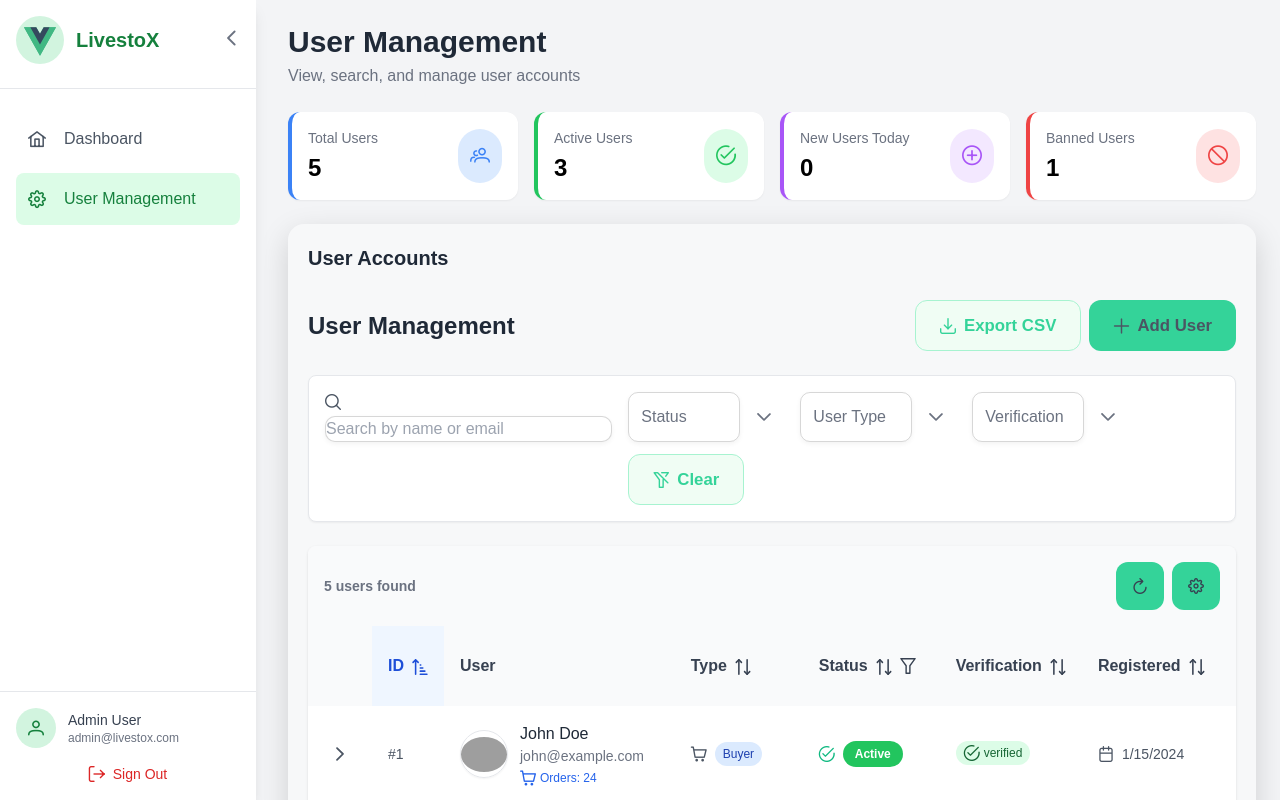
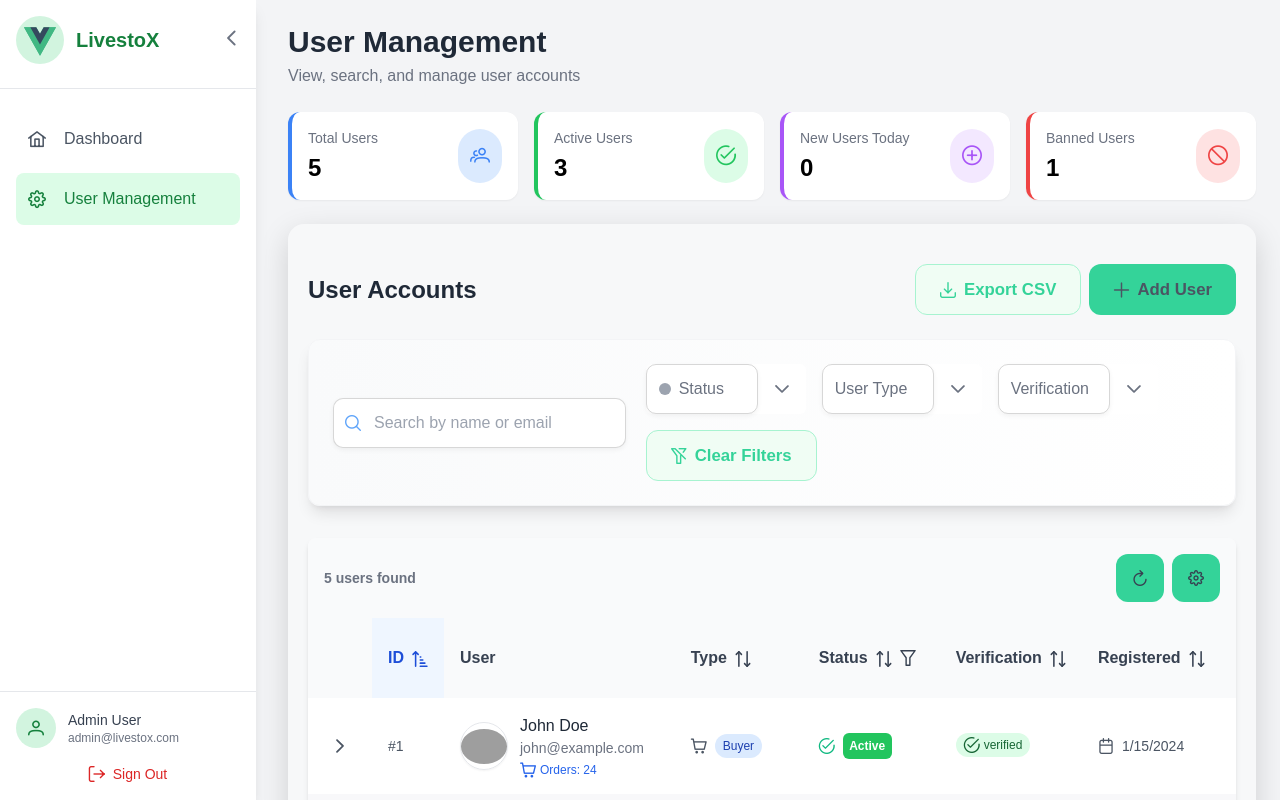
Before and after one commit to LawX22/LivestoX2, a Vue app: page /admin/userManagement in a window 1280 px wide. Built offline with nearby package versions, Linux system fonts and the light colour scheme; grey boxes are pictures that could not be loaded; a web font is replaced by a local one.

Commit message:
Improved UI

```diff
--- a/src/components/Admin/UserTable.vue
+++ b/src/components/Admin/UserTable.vue
@@ -61,7 +61,7 @@
             default: false
         }
     },
-    emits: ['view-user', 'ban-user', 'edit-user', 'delete-user'],
+    emits: ['view-user', 'ban-user', 'unban-user', 'edit-user'],
     setup(props, { emit }) {
         const searchQuery = ref('');
         const statusFilter = ref(null);
@@ -118,12 +118,6 @@
                         icon: 'pi pi-ban',
                         command: () => banUser(selectedUser.value),
                         disabled: selectedUser.value?.status === 'banned'
-                    },
-                    {
-                        label: 'Delete User',
-                        icon: 'pi pi-trash',
-                        command: () => deleteUser(selectedUser.value),
-                        class: 'text-red-600'
                     }
                 ]
             }
@@ -218,17 +212,12 @@
             if (user) emit('ban-user', user);
         };
 
+        const unbanUser = (user: User | null) => {
+            if (user) emit('unban-user', user);
+        };
+
         const editUser = (user: User | null) => {
             if (user) emit('edit-user', user);
-        };
-
-        const deleteUser = (user: User | null) => {
-            if (user) emit('delete-user', user);
-        };
-
-        const toggleMenu = (event: Event, user: User) => {
-            selectedUser.value = user;
-            actionsMenu.value.toggle(event);
         };
 
         const formatDate = (dateString: string) => {
@@ -271,7 +260,7 @@
 
         const rowClass = (data: User) => {
             return {
-                'hover:bg-blue-50 transition-colors duration-150': true,
+                'hover:bg-blue-50 transition-colors duration-200': true,
                 'bg-red-50': data.status === 'banned'
             };
         };
@@ -295,9 +284,8 @@
             getVerificationIcon,
             viewUser,
             banUser,
+            unbanUser,
             editUser,
-            deleteUser,
-            toggleMenu,
             actionsMenu,
             menuItems,
             expandedRows,
@@ -321,7 +309,7 @@
 
         <!-- Header with title and export -->
         <div class="flex justify-between items-center mb-6">
-            <h2 class="text-2xl font-semibold text-gray-800">User Management</h2>
+            <h2 class="text-2xl font-bold text-gray-800">User Accounts</h2>
             <div class="flex gap-2">
                 <Button icon="pi pi-download" label="Export CSV" class="p-button-outlined" @click="exportCSV" />
                 <Button icon="pi pi-plus" label="Add User" class="p-button" />
@@ -329,22 +317,111 @@
         </div>
 
         <!-- Search and Filter Controls -->
-        <div class="p-4 bg-white rounded-lg shadow-sm border border-gray-200 mb-6">
-            <div class="grid grid-cols-1 md:grid-cols-12 gap-4">
-                <div class="col-span-1 md:col-span-4">
-                    <span class="p-input-icon-left w-full">
-                        <i class="pi pi-search" />
-                        <InputText v-model="searchQuery" placeholder="Search by name or email" class="w-full rounded-lg" />
-                    </span>
+        <div class="p-6 bg-gradient-to-r from-gray-50 to-white rounded-xl shadow-lg border border-gray-100 mb-8">
+            <div class="flex flex-col md:flex-row gap-5 items-start md:items-center">
+                <!-- Enhanced Search Bar -->
+                <div class="w-full md:w-1/3">
+                    <div class="relative group">
+                        <span
+                            class="absolute inset-y-0 left-0 flex items-center pl-3 text-blue-400 group-hover:text-blue-600 transition-colors">
+                            <i class="pi pi-search"></i>
+                        </span>
+                        <InputText v-model="searchQuery" placeholder="Search by name or email"
+                            class="w-full pl-10 pr-4 py-3 rounded-lg bg-white border-0 shadow-sm focus:outline-none transition-all" />
+                    </div>
                 </div>
-                <div class="col-span-1 md:col-span-8 flex flex-wrap gap-3">
-                    <Dropdown v-model="statusFilter" :options="statusOptions" optionLabel="label"
-                        class="w-full md:w-40 rounded-lg" placeholder="Status" />
-                    <Dropdown v-model="typeFilter" :options="typeOptions" optionLabel="label"
-                        class="w-full md:w-40 rounded-lg" placeholder="User Type" />
-                    <Dropdown v-model="verificationFilter" :options="verificationOptions" optionLabel="label"
-                        class="w-full md:w-40 rounded-lg" placeholder="Verification" />
-                    <Button icon="pi pi-filter-slash" label="Clear" class="p-button-outlined" @click="clearFilters" />
+
+                <!-- Completely Redesigned Filter Controls -->
+                <div class="w-full md:flex-1 flex flex-wrap gap-4 items-center">
+                    <!-- Status Dropdown with custom styling -->
+                    <div class="relative w-full sm:w-auto min-w-[160px]">
+                        <Dropdown v-model="statusFilter" :options="statusOptions" optionLabel="label"
+                            class="w-full custom-dropdown" placeholder="Status"
+                            :class="{ 'active-filter': statusFilter }">
+                            <template #value="slotProps">
+                                <div class="flex items-center gap-2">
+                                    <span class="w-3 h-3 rounded-full" :class="{
+                                        'bg-green-500': slotProps.value && slotProps.value.value === 'active',
+                                        'bg-red-500': slotProps.value && slotProps.value.value === 'inactive',
+                                        'bg-yellow-500': slotProps.value && slotProps.value.value === 'pending',
+                                        'bg-gray-400': !slotProps.value
+                                    }"></span>
+                                    <span>{{ slotProps.value ? slotProps.value.label : 'Status' }}</span>
+                                </div>
+                            </template>
+                            <template #option="slotProps">
+                                <div class="flex items-center gap-2 p-1">
+                                    <span class="w-3 h-3 rounded-full" :class="{
+                                        'bg-green-500': slotProps.option.value === 'active',
+                                        'bg-red-500': slotProps.option.value === 'inactive',
+                                        'bg-yellow-500': slotProps.option.value === 'pending'
+                                    }"></span>
+                                    <span>{{ slotProps.option.label }}</span>
+                                </div>
+                            </template>
+                        </Dropdown>
+                    </div>
+
+                    <!-- User Type Dropdown with custom styling -->
+                    <div class="relative w-full sm:w-auto min-w-[160px]">
+                        <Dropdown v-model="typeFilter" :options="typeOptions" optionLabel="label"
+                            class="w-full custom-dropdown" placeholder="User Type"
+                            :class="{ 'active-filter': typeFilter }">
+                            <template #value="slotProps">
+                                <div class="flex items-center gap-2">
+                                    <i v-if="slotProps.value" class="pi" :class="{
+                                        'pi-user': slotProps.value.value === 'standard',
+                                        'pi-star': slotProps.value.value === 'premium',
+                                        'pi-shield': slotProps.value.value === 'admin'
+                                    }"></i>
+                                    <span>{{ slotProps.value ? slotProps.value.label : 'User Type' }}</span>
+                                </div>
+                            </template>
+                            <template #option="slotProps">
+                                <div class="flex items-center gap-2 p-1">
+                                    <i class="pi" :class="{
+                                        'pi-user': slotProps.option.value === 'standard',
+                                        'pi-star': slotProps.option.value === 'premium',
+                                        'pi-shield': slotProps.option.value === 'admin'
+                                    }"></i>
+                                    <span>{{ slotProps.option.label }}</span>
+                                </div>
+                            </template>
+                        </Dropdown>
+                    </div>
+
+                    <!-- Verification Dropdown with custom styling -->
+                    <div class="relative w-full sm:w-auto min-w-[160px]">
+                        <Dropdown v-model="verificationFilter" :options="verificationOptions" optionLabel="label"
+                            class="w-full custom-dropdown" placeholder="Verification"
+                            :class="{ 'active-filter': verificationFilter }">
+                            <template #value="slotProps">
+                                <div class="flex items-center gap-2">
+                                    <i v-if="slotProps.value" class="pi" :class="{
+                                        'pi-check-circle text-green-500': slotProps.value.value === 'verified',
+                                        'pi-times-circle text-red-500': slotProps.value.value === 'unverified',
+                                        'pi-clock text-yellow-500': slotProps.value.value === 'pending'
+                                    }"></i>
+                                    <span>{{ slotProps.value ? slotProps.value.label : 'Verification' }}</span>
+                                </div>
+                            </template>
+                            <template #option="slotProps">
+                                <div class="flex items-center gap-2 p-1">
+                                    <i class="pi" :class="{
+                                        'pi-check-circle text-green-500': slotProps.option.value === 'verified',
+                                        'pi-times-circle text-red-500': slotProps.option.value === 'unverified',
+                                        'pi-clock text-yellow-500': slotProps.option.value === 'pending'
+                                    }"></i>
+                                    <span>{{ slotProps.option.label }}</span>
+                                </div>
+                            </template>
+                        </Dropdown>
+                    </div>
+
+                    <!-- Enhanced Clear Button -->
+                    <Button icon="pi pi-filter-slash" label="Clear Filters"
+                        class="p-button-rounded p-button-outlined transition-all duration-300 ease-in-out bg-gradient-to-r from-blue-500 to-blue-600 border-0 hover:from-blue-600 hover:to-blue-700 hover:shadow-lg focus:outline-none "
+                        @click="clearFilters" />
                 </div>
             </div>
         </div>
@@ -352,10 +429,10 @@
         <!-- Users DataTable -->
         <DataTable ref="dt" v-model:expandedRows="expandedRows" :value="filteredUsers" :paginator="true" :rows="10"
             :rowsPerPageOptions="[5, 10, 20, 50]" filterDisplay="menu" :loading="loading" stripedRows
-            removableSort responsiveLayout="scroll" class="shadow rounded-lg overflow-hidden"
-            :rowClass="rowClass" :rowHover="true" sortField="id" :sortOrder="1"
-            dataKey="id" v-model:selection="selectedUser" selectionMode="single"
-            showGridlines paginatorTemplate="FirstPageLink PrevPageLink PageLinks NextPageLink LastPageLink CurrentPageReport RowsPerPageDropdown"
+            responsiveLayout="scroll" class="shadow-md rounded-lg overflow-hidden" :rowClass="rowClass" :rowHover="true"
+            sortField="id" :sortOrder="1" dataKey="id" v-model:selection="selectedUser" selectionMode="single"
+            showGridlines
+            paginatorTemplate="FirstPageLink PrevPageLink PageLinks NextPageLink LastPageLink CurrentPageReport RowsPerPageDropdown"
             currentPageReportTemplate="{first} to {last} of {totalRecords} users">
             <template #empty>
                 <div class="text-center py-12">
@@ -476,10 +553,21 @@
                     <div class="flex gap-2">
                         <Button icon="pi pi-eye" @click="viewUser(slotProps.data)"
                             class="p-button-rounded p-button-text p-button-info" v-tooltip="'View Details'" />
-                        <Button icon="pi pi-pencil" @click="editUser(slotProps.data)"
-                            class="p-button-rounded p-button-text p-button-success" v-tooltip="'Edit User'" />
-                        <Button icon="pi pi-ellipsis-v" @click="toggleMenu($event, slotProps.data)"
-                            class="p-button-rounded p-button-text" v-tooltip="'More Actions'" />
+
+                        <!-- Show edit button only if user is not banned -->
+                        <Button v-if="slotProps.data.status !== 'banned'" icon="pi pi-pencil"
+                            @click="editUser(slotProps.data)" class="p-button-rounded p-button-text p-button-success"
+                            v-tooltip="'Edit User'" />
+
+                        <!-- Show ban button only if user is not banned -->
+                        <Button v-if="slotProps.data.status !== 'banned'" icon="pi pi-ban"
+                            @click="banUser(slotProps.data)" class="p-button-rounded p-button-text p-button-danger"
+                            v-tooltip="'Ban User'" />
+
+                        <!-- Show unban button only if user is banned -->
+                        <Button v-if="slotProps.data.status === 'banned'" icon="pi pi-undo"
+                            @click="unbanUser(slotProps.data)" class="p-button-rounded p-button-text p-button-warning"
+                            v-tooltip="'Unban User'" />
                     </div>
                 </template>
             </Column>
@@ -488,19 +576,29 @@
                 <div class="p-4 bg-gray-50">
                     <div class="grid grid-cols-1 md:grid-cols-2 gap-4">
                         <div class="bg-white p-4 rounded-lg shadow-sm">
-                            <h3 class="text-lg font-medium mb-3">Contact Information</h3>
+                            <h3 class="text-lg font-medium mb-3 flex items-center">
+                                <i class="pi pi-id-card mr-2 text-blue-500"></i>
+                                Contact Information
+                            </h3>
                             <div class="grid grid-cols-2 gap-3">
                                 <div>
                                     <p class="text-sm text-gray-500">Phone:</p>
-                                    <p class="text-gray-700">{{ slotProps.data.phone || 'Not provided' }}</p>
+                                    <p class="text-gray-700 flex items-center">
+                                        <i class="pi pi-phone mr-2 text-gray-400"></i>
+                                        {{ slotProps.data.phone || 'Not provided' }}
+                                    </p>
                                 </div>
                                 <div>
                                     <p class="text-sm text-gray-500">Email:</p>
-                                    <p class="text-gray-700">{{ slotProps.data.email }}</p>
+                                    <p class="text-gray-700 flex items-center">
+                                        <i class="pi pi-envelope mr-2 text-gray-400"></i>
+                                        {{ slotProps.data.email }}
+                                    </p>
                                 </div>
                                 <div class="col-span-2">
                                     <p class="text-sm text-gray-500">Address:</p>
-                                    <p class="text-gray-700">
+                                    <p class="text-gray-700 flex items-center">
+                                        <i class="pi pi-map-marker mr-2 text-gray-400"></i>
                                         {{ slotProps.data.address || 'Not provided' }}
                                         {{ slotProps.data.city ? ', ' + slotProps.data.city : '' }}
                                         {{ slotProps.data.postalCode ? ', ' + slotProps.data.postalCode : '' }}
@@ -508,33 +606,54 @@
                                 </div>
                                 <div>
                                     <p class="text-sm text-gray-500">Country:</p>
-                                    <p class="text-gray-700">{{ slotProps.data.country || 'Not provided' }}</p>
+                                    <p class="text-gray-700 flex items-center">
+                                        <i class="pi pi-globe mr-2 text-gray-400"></i>
+                                        {{ slotProps.data.country || 'Not provided' }}
+                                    </p>
                                 </div>
                             </div>
                         </div>
 
                         <div class="bg-white p-4 rounded-lg shadow-sm">
-                            <h3 class="text-lg font-medium mb-3">Activity Information</h3>
+                            <h3 class="text-lg font-medium mb-3 flex items-center">
+                                <i class="pi pi-chart-bar mr-2 text-green-500"></i>
+                                Activity Information
+                            </h3>
                             <div class="grid grid-cols-2 gap-3">
                                 <div>
                                     <p class="text-sm text-gray-500">Registration Date:</p>
-                                    <p class="text-gray-700">{{ new Date(slotProps.data.registrationDate).toLocaleDateString() }}</p>
+                                    <p class="text-gray-700 flex items-center">
+                                        <i class="pi pi-calendar mr-2 text-gray-400"></i>
+                                        {{ new Date(slotProps.data.registrationDate).toLocaleDateString() }}
+                                    </p>
                                 </div>
                                 <div>
                                     <p class="text-sm text-gray-500">Last Active:</p>
-                                    <p class="text-gray-700">{{ new Date(slotProps.data.lastActive).toLocaleDateString() }}</p>
+                                    <p class="text-gray-700 flex items-center">
+                                        <i class="pi pi-clock mr-2 text-gray-400"></i>
+                                        {{ new Date(slotProps.data.lastActive).toLocaleDateString() }}
+                                    </p>
                                 </div>
                                 <div v-if="slotProps.data.type === 'buyer'">
                                     <p class="text-sm text-gray-500">Orders Placed:</p>
-                                    <p class="text-gray-700">{{ slotProps.data.ordersPlaced || 0 }}</p>
+                                    <p class="text-gray-700 flex items-center">
+                                        <i class="pi pi-shopping-cart mr-2 text-gray-400"></i>
+                                        {{ slotProps.data.ordersPlaced || 0 }}
+                                    </p>
                                 </div>
                                 <div v-if="slotProps.data.type === 'seller'">
                                     <p class="text-sm text-gray-500">Products Listed:</p>
-                                    <p class="text-gray-700">{{ slotProps.data.productsListed || 0 }}</p>
+                                    <p class="text-gray-700 flex items-center">
+                                        <i class="pi pi-tag mr-2 text-gray-400"></i>
+                                        {{ slotProps.data.productsListed || 0 }}
+                                    </p>
                                 </div>
                                 <div v-if="slotProps.data.type === 'seller'">
                                     <p class="text-sm text-gray-500">Total Revenue:</p>
-                                    <p class="text-gray-700">${{ slotProps.data.revenue?.toLocaleString() || '0' }}</p>
+                                    <p class="text-gray-700 flex items-center">
+                                        <i class="pi pi-dollar mr-2 text-gray-400"></i>
+                                        ${{ slotProps.data.revenue?.toLocaleString() || '0' }}
+                                    </p>
                                 </div>
                             </div>
                         </div>
@@ -551,60 +670,3 @@
         </DataTable>
     </div>
 </template>
-
-<style scoped>
-.user-management {
-    font-family: var(--font-family);
-}
-
-/* Add subtle hover effect to actions buttons */
-.p-button-rounded:hover {
-    background-color: rgba(0, 0, 0, 0.04);
-    transform: translateY(-1px);
-    transition: all 0.2s ease;
-}
-
-/* Custom styles for expanded row */
-:deep(.p-datatable-tbody > tr.p-row-expanded) {
-    background-color: #f8fafc;
-}
-
-/* Status tag enhancements */
-:deep(.p-tag) {
-    border-radius: 9999px;
-    padding: 0.25rem 0.75rem;
-}
-
-/* Smooth transitions */
-.p-datatable .p-datatable-tbody > tr {
-    transition: background-color 0.2s, box-shadow 0.2s;
-}
-
-/* Enhanced hover effect */
-.p-datatable .p-datatable-tbody > tr:hover {
-    box-shadow: 0 4px 6px -1px rgba(0, 0, 0, 0.1), 0 2px 4px -1px rgba(0, 0, 0, 0.06);
-    z-index: 1;
-    position: relative;
-}
-
-/* Custom scrollbar */
-:deep(.p-datatable-wrapper) {
-    scrollbar-width: thin;
-    scrollbar-color: #cbd5e1 #f1f5f9;
-}
-
-:deep(.p-datatable-wrapper::-webkit-scrollbar) {
-    width: 8px;
-    height: 8px;
-}
-
-:deep(.p-datatable-wrapper::-webkit-scrollbar-track) {
-    background: #f1f5f9;
-    border-radius: 4px;
-}
-
-:deep(.p-datatable-wrapper::-webkit-scrollbar-thumb) {
-    background-color: #cbd5e1;
-    border-radius: 4px;
-}
-</style>
--- a/src/views/admin/UserManagement.vue
+++ b/src/views/admin/UserManagement.vue
@@ -320,9 +320,6 @@
 
         <!-- Main Card -->
         <Card class="rounded-xl shadow-md">
-          <template #title>
-            <div class="text-xl font-bold text-gray-800">User Accounts</div>
-          </template>
           <template #content>
             <!-- User Table Component -->
             <UserTable :users="users" :loading="loading" @view-user="viewUserDetails" @ban-user="handleBanUser" />
```
